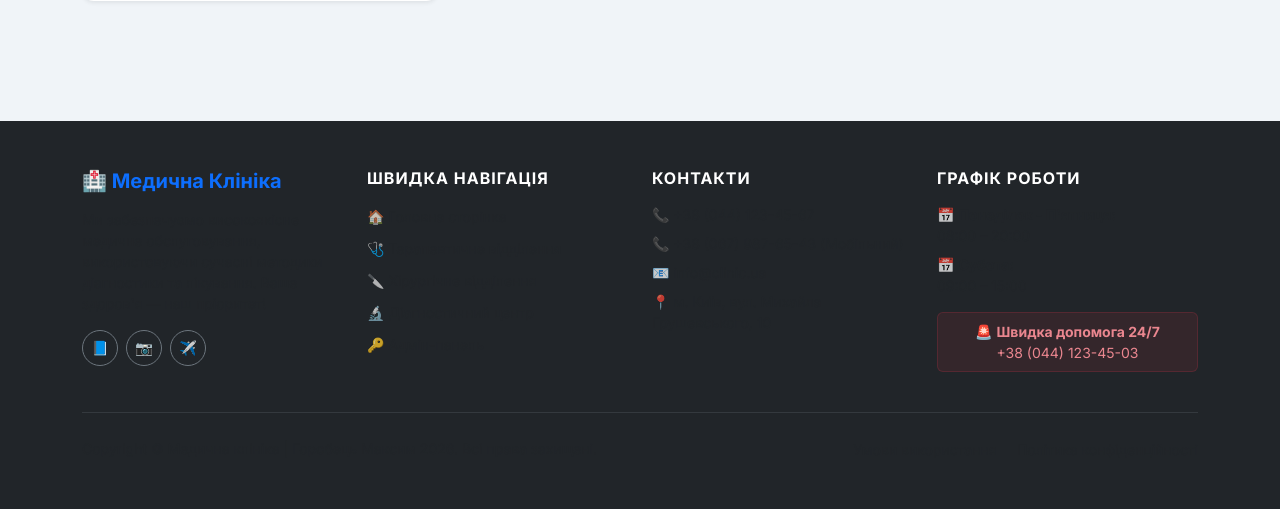
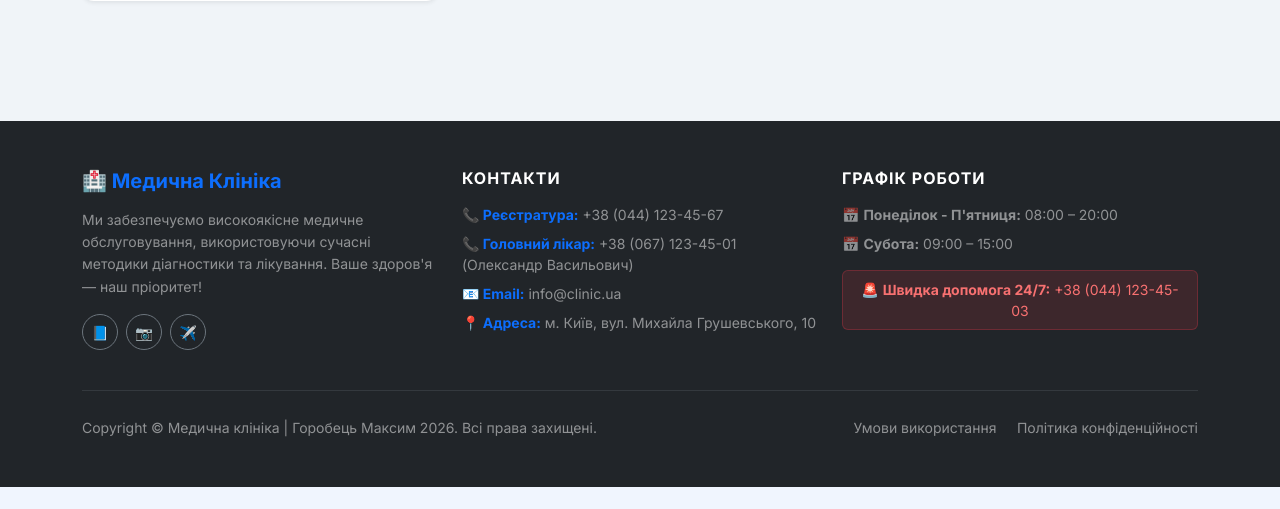
Before and after one commit to maksym77546/Main_project_Horobets_Medical_clinik, a PHP site: page /index.php in a window 1280 px wide. Shown: the part 1360-1869 px from the top of the page. After the commit the page ends 1847 px from the top, so only its background shows below. Run offline with PHP 8.4, Linux system fonts and the light colour scheme; data comes from the database, SQL or seed files in the repository.

Commit message:
Commit 11: Виправлено відображення зображень лікарів, оновлено контакти у футері та видалено швидку навігацію

```diff
--- a/category.php
+++ b/category.php
@@ -23,7 +23,7 @@
             <?php foreach ($doctors as $doctor):?>
             <div class="col-md-4 mb-4">
                 <div class="card h-100 shadow-sm border-0">
-                    <img class="card-img-top" src="<?=$doctor['image']?>" alt="<?=$doctor['doctor_name']?>" style="height: 220px; object-fit: cover;" />
+                    <img class="card-img-top" src="<?=$doctor['image']?>" alt="<?=$doctor['doctor_name']?>" style="height: 220px; object-fit: cover; object-position: center top;" />
                     <div class="card-body d-flex flex-column">
                         <div class="small text-primary fw-bold mb-1"><?=$doctor['datetime']=date('d.m.Y', strtotime($doctor['datetime']));?></div>
                         <h3 class="card-title h5 fw-bolder"><?=$doctor['doctor_name']?></h3>
--- a/footer.php
+++ b/footer.php
@@ -3,9 +3,9 @@
     <div class="container">
         <div class="row g-4 text-center text-md-start">
             <!-- Column 1: Brand & Socials -->
-            <div class="col-lg-3 col-md-6 mb-3">
+            <div class="col-md-4 mb-3">
                 <h5 class="fw-bold text-primary mb-3">🏥 Медична Клініка</h5>
-                <p class="small text-muted mb-3">Ми забезпечуємо високоякісне медичне обслуговування, використовуючи сучасні методики діагностики та лікування. Ваше здоров'я — наш пріоритет!</p>
+                <p class="small text-white-50 mb-3" style="line-height: 1.6;">Ми забезпечуємо високоякісне медичне обслуговування, використовуючи сучасні методики діагностики та лікування. Ваше здоров'я — наш пріоритет!</p>
                 <div class="d-flex gap-2 justify-content-center justify-content-md-start mt-2">
                     <a href="#" class="btn btn-outline-primary btn-sm rounded-circle text-white border-secondary" style="width: 36px; height: 36px; display: inline-flex; align-items: center; justify-content: center; text-decoration: none;">📘</a>
                     <a href="#" class="btn btn-outline-primary btn-sm rounded-circle text-white border-secondary" style="width: 36px; height: 36px; display: inline-flex; align-items: center; justify-content: center; text-decoration: none;">📷</a>
@@ -13,45 +13,33 @@
                 </div>
             </div>
 
-            <!-- Column 2: Navigation Links -->
-            <div class="col-lg-3 col-md-6 mb-3">
-                <h6 class="fw-bold text-white text-uppercase mb-3" style="letter-spacing: 1px;">Швидка навігація</h6>
-                <ul class="list-unstyled mb-0">
-                    <li class="mb-2"><a href="index.php" class="text-decoration-none text-muted small hover-primary" style="transition: color 0.2s;">🏠 Головна сторінка</a></li>
-                    <li class="mb-2"><a href="category.php?category_id=1" class="text-decoration-none text-muted small hover-primary" style="transition: color 0.2s;">🩺 Терапевтичне відділення</a></li>
-                    <li class="mb-2"><a href="category.php?category_id=2" class="text-decoration-none text-muted small hover-primary" style="transition: color 0.2s;">🔪 Хірургічне відділення</a></li>
-                    <li class="mb-2"><a href="category.php?category_id=3" class="text-decoration-none text-muted small hover-primary" style="transition: color 0.2s;">🔬 Діагностичний центр</a></li>
-                    <li class="mb-2"><a href="admin/index.php" class="text-decoration-none text-muted small hover-primary" style="transition: color 0.2s;">🔑 Адмін-панель</a></li>
-                </ul>
+            <!-- Column 2: Contacts -->
+            <div class="col-md-4 mb-3">
+                <h6 class="fw-bold text-white text-uppercase mb-3" style="letter-spacing: 1px;">Контакти</h6>
+                <p class="small mb-2"><strong class="text-primary">📞 Реєстратура:</strong> <span class="text-white-50">+38 (044) 123-45-67</span></p>
+                <p class="small mb-2"><strong class="text-primary">📞 Головний лікар:</strong> <span class="text-white-50">+38 (067) 123-45-01 (Олександр Васильович)</span></p>
+                <p class="small mb-2"><strong class="text-primary">📧 Email:</strong> <span class="text-white-50">info@clinic.ua</span></p>
+                <p class="small mb-0"><strong class="text-primary">📍 Адреса:</strong> <span class="text-white-50">м. Київ, вул. Михайла Грушевського, 10</span></p>
             </div>
 
-            <!-- Column 3: Contact details -->
-            <div class="col-lg-3 col-md-6 mb-3">
-                <h6 class="fw-bold text-white text-uppercase mb-3" style="letter-spacing: 1px;">Контакти</h6>
-                <p class="small text-muted mb-2">📞 +38 (044) 123-45-67</p>
-                <p class="small text-muted mb-2">📞 +38 (067) 987-65-43 (Мобільний)</p>
-                <p class="small text-muted mb-2">📧 info@clinic.ua</p>
-                <p class="small text-muted mb-0">📍 м. Київ, вул. Михайла Грушевського, 10</p>
-            </div>
-
-            <!-- Column 4: Schedule & Info -->
-            <div class="col-lg-3 col-md-6 mb-3">
+            <!-- Column 3: Schedule & Info -->
+            <div class="col-md-4 mb-3">
                 <h6 class="fw-bold text-white text-uppercase mb-3" style="letter-spacing: 1px;">Графік роботи</h6>
-                <p class="small text-muted mb-2">📅 <strong>Понеділок - П'ятниця:</strong><br>08:00 – 20:00</p>
-                <p class="small text-muted mb-3">📅 <strong>Субота:</strong><br>09:00 – 15:00</p>
-                <div class="alert alert-danger py-2 px-3 mb-0 small text-center" role="alert" style="background: rgba(220, 53, 69, 0.1); border: 1px solid rgba(220, 53, 69, 0.2); color: #ea868f;">
-                    🚨 <strong>Швидка допомога 24/7</strong><br>+38 (044) 123-45-03
+                <p class="small text-white-50 mb-2">📅 <strong>Понеділок - П'ятниця:</strong> 08:00 – 20:00</p>
+                <p class="small text-white-50 mb-3">📅 <strong>Субота:</strong> 09:00 – 15:00</p>
+                <div class="alert alert-danger py-2 px-3 mb-0 small text-center" role="alert" style="background: rgba(220, 53, 69, 0.15); border: 1px solid rgba(220, 53, 69, 0.3); color: #f87171;">
+                    🚨 <strong>Швидка допомога 24/7:</strong> +38 (044) 123-45-03
                 </div>
             </div>
         </div>
         <hr class="border-secondary my-4" />
         <div class="row align-items-center">
             <div class="col-md-6 text-center text-md-start">
-                <p class="m-0 text-muted small">Copyright &copy; Медична клініка | Горобець Максим <?php echo date('Y')?>. Всі права захищені.</p>
+                <p class="m-0 text-white-50 small">Copyright &copy; Медична клініка | Горобець Максим <?php echo date('Y')?>. Всі права захищені.</p>
             </div>
             <div class="col-md-6 text-center text-md-end mt-2 mt-md-0">
-                <a href="#" class="text-decoration-none text-muted small me-3">Умови використання</a>
-                <a href="#" class="text-decoration-none text-muted small">Політика конфіденційності</a>
+                <a href="#" class="text-decoration-none text-white-50 small me-3 hover-primary">Умови використання</a>
+                <a href="#" class="text-decoration-none text-white-50 small hover-primary">Політика конфіденційності</a>
             </div>
         </div>
     </div>
--- a/index.php
+++ b/index.php
@@ -20,7 +20,7 @@ include_once ('header.php');
                     <?php foreach ($doctors as $doctor):?>
                     <div class="col-md-6 mb-4">
                         <div class="card h-100 shadow-sm border-0">
-                            <img class="card-img-top" src="<?=$doctor['image']?>" alt="<?=$doctor['doctor_name']?>" style="height: 250px; object-fit: cover;" />
+                            <img class="card-img-top" src="<?=$doctor['image']?>" alt="<?=$doctor['doctor_name']?>" style="height: 250px; object-fit: cover; object-position: center top;" />
                             <div class="card-body d-flex flex-column">
                                 <div class="small text-primary fw-bold mb-2"><?=$doctor['datetime']=date('d.m.Y', strtotime($doctor['datetime']));?></div>
                                 <h3 class="card-title h5 fw-bolder"><?=$doctor['doctor_name']?></h3>
--- a/post.php
+++ b/post.php
@@ -14,7 +14,7 @@ if (!$doctor) { header('Location: index.php'); exit(); }
                     <img class="card-img-top"
                          src="<?=$doctor['image']?>"
                          alt="<?=$doctor['doctor_name']?>"
-                         style="max-height: 400px; object-fit: cover;" />
+                         style="max-height: 450px; object-fit: cover; object-position: center top;" />
                     <div class="card-body p-4">
                         <span class="badge bg-primary mb-2">
                             <?php
```
